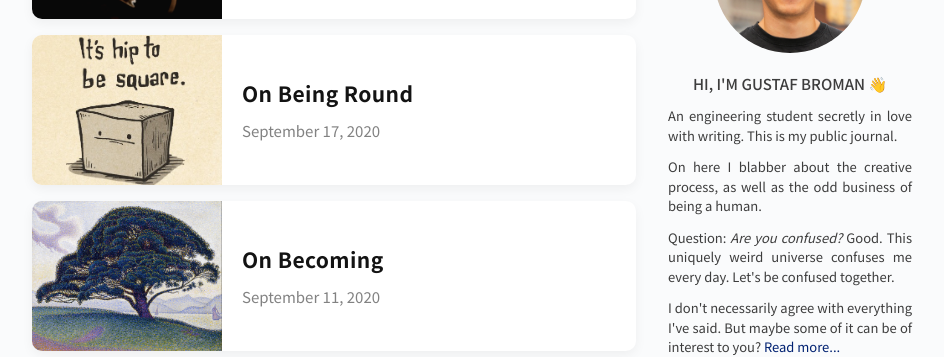
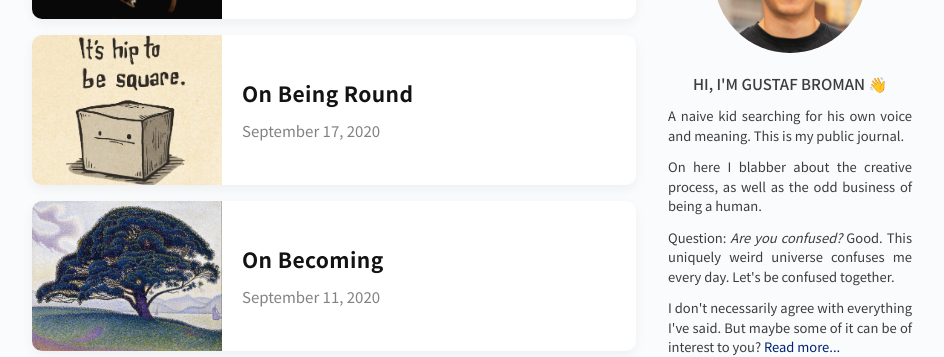
Before and after one commit to gdbroman/broman.blog, a Jekyll site: the page built from index.html, in a window 1280 px wide. Shown: the part 197-554 px from the top of the page, without its empty margins (168-1112 px from the left). Built offline with Jekyll 4.4.1, drawn with Linux system fonts in a browser that asks for light colours.

Commit message:
description update 999

```diff
--- a/_includes/sidebar.html
+++ b/_includes/sidebar.html
@@ -6,7 +6,7 @@
     </a>
     <a href="/about"><h3>Hi, I'm Gustaf Broman <span class="emoji">👋</span></h3></a>
     <p>
-        An engineering student secretly in love with writing. This is my public journal.
+        A naive kid searching for his own voice and meaning. This is my public journal.
     </p>
     <p>
         On here I blabber about the creative process, as well as the odd business of being a human.
```
